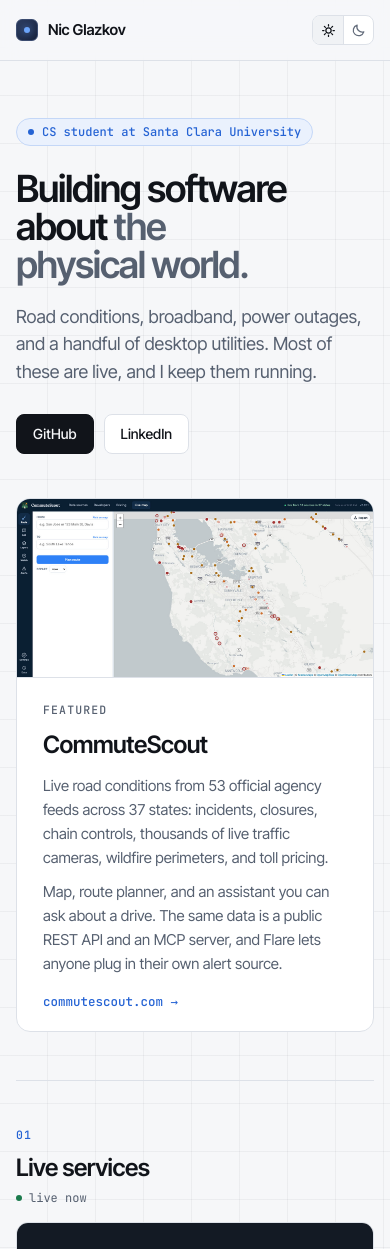
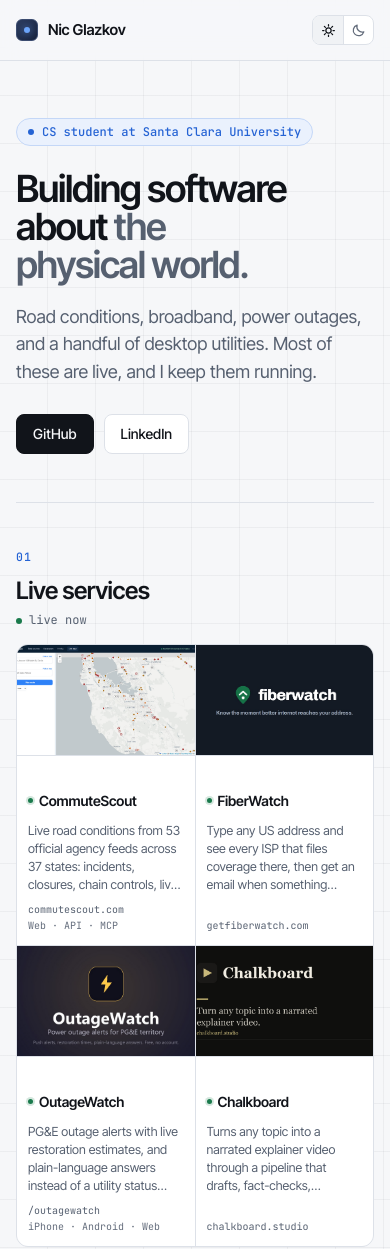
Before and after one commit to nicglazkov/nicglazkov.github.io, a plain HTML site: page index.html in a window 390 px wide. Shown: the top 1249 px of the page. Drawn offline with Linux system fonts and the light colour scheme.

Commit message:
Portfolio: two-column project grid at every width
CommuteScout is now a regular card in Live services instead of a full-width
feature. Every group uses two columns, phones included, with compact cards.
An odd last card spans both columns as a short horizontal card.
Mobbin refs: ramp.design work grid, IKEA two-up phone grid, Stripe portfolio cards.

Co-Authored-By: Claude Opus 5.5 <noreply@anthropic.com>
Claude-Session: https://claude.ai/code/session_01HgktewqW2pb2pWiu7n5WSg

```diff
--- a/index.html
+++ b/index.html
@@ -22,42 +22,42 @@
 <link rel="preload" href="fonts/inter-tight-latin.woff2" as="font" type="font/woff2" crossorigin>
 <link rel="stylesheet" href="console.css">
 <style>
-/* Portfolio only: the project grid. Everything else comes from console.css. */
-.feature{display:grid;grid-template-columns:minmax(0,1.5fr) minmax(0,1fr);text-decoration:none!important;color:var(--fg)}
-.feature .view{border-right:1px solid var(--line)}
-.feature .view img{aspect-ratio:2/1;object-fit:cover;object-position:center top;height:100%}
-.feature .side{padding:26px 26px 22px;display:flex;flex-direction:column;gap:10px}
-.feature .side h2{font-size:24px;letter-spacing:-.02em}
-.feature .side p{color:var(--mut);font-size:15px;margin:0}
-.feature .go{margin-top:auto;padding-top:10px;font:500 12.5px/1 var(--f-mono);color:var(--acc)}
-.feature:hover .go{text-decoration:underline;text-underline-offset:3px}
-.proj{display:grid;grid-template-columns:repeat(3,minmax(0,1fr));gap:1px;background:var(--line);border:1px solid var(--line);border-radius:var(--radius);overflow:hidden}
+/* Portfolio only: the project grid. Everything else comes from console.css.
+   Two columns at every width. An odd card out at the end of a group turns into a wide,
+   horizontal card so no row holds one oversized tile. */
+.proj{display:grid;grid-template-columns:repeat(2,minmax(0,1fr));gap:1px;background:var(--line);border:1px solid var(--line);border-radius:var(--radius);overflow:hidden}
 .proj a{background:var(--pan);color:var(--fg);text-decoration:none;display:flex;flex-direction:column;min-width:0;transition:background .15s}
-.proj a:hover{background:var(--pan2)}
+.proj a:hover{background:var(--pan2);text-decoration:none}
 .proj .ph{aspect-ratio:16/9;overflow:hidden;border-bottom:1px solid var(--line);background:var(--pan2)}
 .proj .ph img{width:100%;height:100%;object-fit:cover;transition:transform .5s var(--ease)}
 .proj a:hover .ph img{transform:scale(1.02)}
-.proj .in{padding:16px 18px 18px;display:flex;flex-direction:column;flex:1}
-.proj h3{font-size:16.5px;letter-spacing:-.01em;display:flex;align-items:center;gap:8px}
-.proj h3 .dot{width:6px;height:6px;border-radius:50%;background:var(--ok);box-shadow:0 0 0 3px color-mix(in srgb,var(--ok) 18%,transparent)}
-.proj p{color:var(--mut);font-size:14px;line-height:1.55;margin:6px 0 0}
+.proj .in{padding:18px 20px 18px;display:flex;flex-direction:column;flex:1}
+.proj h3{font-size:17px;letter-spacing:-.01em;display:flex;align-items:center;gap:8px}
+.proj h3 .dot{width:6px;height:6px;border-radius:50%;background:var(--ok);box-shadow:0 0 0 3px color-mix(in srgb,var(--ok) 18%,transparent);flex:none}
+.proj p{color:var(--mut);font-size:14.5px;line-height:1.55;margin:6px 0 0;max-width:58ch}
 .proj .meta{margin-top:auto;padding-top:14px;display:flex;flex-wrap:wrap;justify-content:space-between;gap:4px 12px;font:400 11.5px/1.4 var(--f-mono);color:var(--faint)}
 .proj .meta .host{color:var(--mut);white-space:nowrap}
-.proj.five{grid-template-columns:repeat(6,minmax(0,1fr))}
-.proj.five>a{grid-column:span 2}
-.proj.five>a:nth-child(n+4){grid-column:span 3}
-.proj.two{grid-template-columns:repeat(2,minmax(0,1fr))}
-.proj.two .ph{aspect-ratio:2/1}
 .proj .tall .ph img{object-position:center 30%}
+/* odd one out: spans both columns, image beside the text */
+.proj>a:last-child:nth-child(odd){grid-column:1/-1;display:grid;grid-template-columns:minmax(0,1fr) minmax(0,1fr)}
+.proj>a:last-child:nth-child(odd) .ph{border-bottom:0;border-right:1px solid var(--line);aspect-ratio:auto;min-height:100%}
+.proj>a:last-child:nth-child(odd) .in{padding:24px 26px}
 .legend{display:flex;gap:16px;align-items:center;font:400 12px/1 var(--f-mono);color:var(--faint);margin:0 0 18px}
 .legend .dot{display:inline-block;width:6px;height:6px;border-radius:50%;background:var(--ok);margin-right:7px;vertical-align:middle}
 @media (prefers-reduced-motion:reduce){.proj .ph img{transition:none}.proj a:hover .ph img{transform:none}}
-@media (max-width:900px){
-  .feature{grid-template-columns:1fr}.feature .view{border-right:0;border-bottom:1px solid var(--line)}
-  .proj{grid-template-columns:repeat(2,minmax(0,1fr))}
-  .proj.five{grid-template-columns:repeat(2,minmax(0,1fr))}.proj.five>a,.proj.five>a:nth-child(n+4){grid-column:auto}.proj.five>a:first-child{grid-column:span 2}
+/* Phones: still two columns, with compact cards */
+@media (max-width:620px){
+  .proj .ph{aspect-ratio:16/10}
+  .proj .in{padding:10px 11px 12px}
+  .proj h3{font-size:14px;gap:6px;line-height:1.25}
+  .proj h3 .dot{width:5px;height:5px;box-shadow:0 0 0 2px color-mix(in srgb,var(--ok) 18%,transparent)}
+  .proj p{font-size:12.5px;line-height:1.45;margin-top:4px;display:-webkit-box;-webkit-line-clamp:4;-webkit-box-orient:vertical;overflow:hidden}
+  .proj .meta{padding-top:9px;font-size:10px;gap:2px 8px}
+  .proj .meta .host{white-space:normal;overflow-wrap:anywhere}
+  .proj>a:last-child:nth-child(odd){grid-template-columns:minmax(0,1fr) minmax(0,1fr)}
+  .proj>a:last-child:nth-child(odd) .ph{aspect-ratio:16/10;min-height:0;align-self:center;margin:10px 0 10px 10px;border:1px solid var(--line);border-radius:7px}
+  .proj>a:last-child:nth-child(odd) .in{padding:10px 11px 12px}
 }
-@media (max-width:620px){.proj,.proj.two{grid-template-columns:1fr}.proj.five{grid-template-columns:1fr}.proj.five>a:first-child{grid-column:auto}}
 </style>
 </head>
 <body>
@@ -88,24 +88,16 @@
     </div>
   </header>
 
-  <a class="stage feature" href="https://commutescout.com">
-    <div class="view flush"><img src="assets/cs-hero-map.jpg" alt="The CommuteScout map with live incidents, closures and cameras" width="1400" height="700"></div>
-    <div class="side">
-      <span class="label">Featured</span>
-      <h2>CommuteScout</h2>
-      <p>Live road conditions from 53 official agency feeds across 37 states: incidents, closures, chain controls, thousands of live traffic cameras, wildfire perimeters, and toll pricing.</p>
-      <p>Map, route planner, and an assistant you can ask about a drive. The same data is a public REST API and an MCP server, and Flare lets anyone plug in their own alert source.</p>
-      <span class="go">commutescout.com &rarr;</span>
-    </div>
-  </a>
 
   <main>
     <section class="panel" id="live">
       <h2>Live services</h2>
       <p class="legend"><span><span class="dot"></span>live now</span></p>
-      <div class="proj two">
+      <div class="proj">
+        <a href="https://commutescout.com"><div class="ph"><img src="assets/cs-hero-map.jpg" alt="The CommuteScout map with live incidents, closures and cameras" loading="lazy"></div><div class="in"><h3><span class="dot"></span>CommuteScout</h3><p>Live road conditions from 53 official agency feeds across 37 states: incidents, closures, chain controls, live traffic cameras, wildfire perimeters, and toll pricing. Also a public REST API and an MCP server.</p><div class="meta"><span class="host">commutescout.com</span><span>Web · API · MCP</span></div></div></a>
         <a href="https://getfiberwatch.com"><div class="ph"><img src="assets/fw-og.jpg" alt="FiberWatch" loading="lazy"></div><div class="in"><h3><span class="dot"></span>FiberWatch</h3><p>Type any US address and see every ISP that files coverage there, then get an email when something better arrives. Built on 49.1 million FCC records covering 2,067 providers.</p><div class="meta"><span class="host">getfiberwatch.com</span></div></div></a>
         <a href="https://nicglazkov.github.io/outagewatch/"><div class="ph"><img src="assets/ow-social.jpg" alt="OutageWatch" loading="lazy"></div><div class="in"><h3><span class="dot"></span>OutageWatch</h3><p>PG&amp;E outage alerts with live restoration estimates, and plain-language answers instead of a utility status code.</p><div class="meta"><span class="host">/outagewatch</span><span>iPhone · Android · Web</span></div></div></a>
+        <a href="https://chalkboard.studio"><div class="ph"><img src="assets/cb-og.jpg" alt="Chalkboard" loading="lazy"></div><div class="in"><h3><span class="dot"></span>Chalkboard</h3><p>Turns any topic into a narrated explainer video through a pipeline that drafts, fact-checks, animates, and renders it. Open source; the hosted version is in private beta.</p><div class="meta"><span class="host">chalkboard.studio</span></div></div></a>
       </div>
     </section>
 
@@ -119,20 +111,13 @@
     </section>
 
     <section class="panel" id="desktop">
-      <h2>Desktop</h2>
-      <div class="proj five">
+      <h2>Desktop and hardware</h2>
+      <div class="proj">
         <a href="https://nicglazkov.github.io/switchboard/"><div class="ph"><img src="assets/sb-board.jpg" alt="The Switchboard board, with chats from three computers sorted by what they need" loading="lazy"></div><div class="in"><h3>Switchboard</h3><p>One board for the Claude Code chats on all your computers: see which need you, answer them, open their terminals, and start new ones on any machine.</p><div class="meta"><span class="host">/switchboard</span><span>macOS · Windows · Linux</span></div></div></a>
         <a href="https://nicglazkov.github.io/jotbay/"><div class="ph"><img src="assets/jb-main.jpg" alt="Jotbay" loading="lazy"></div><div class="in"><h3>Jotbay</h3><p>Keeps a folder of markdown notes in sync across every machine you use, through a private git repository you own.</p><div class="meta"><span class="host">/jotbay</span><span>macOS · Windows · Linux · 150+ downloads</span></div></div></a>
         <a href="https://nicglazkov.github.io/gcloud-dot/"><div class="ph"><img src="assets/gd-tile.jpg" alt="GCloud Dot" loading="lazy"></div><div class="in"><h3>GCloud Dot</h3><p>Know before your cloud session expires, not after your next command fails. It measures the session and learns how long yours last.</p><div class="meta"><span class="host">/gcloud-dot</span><span>macOS · Windows · Linux · 140+ downloads</span></div></div></a>
         <a href="https://nicglazkov.github.io/overhang/"><div class="ph"><img src="assets/oh-tile.jpg" alt="Overhang" loading="lazy"></div><div class="in"><h3>Overhang</h3><p>Recovers the menu bar icons macOS hides behind the notch. Under 2 MB, no private APIs, and no permissions at all.</p><div class="meta"><span class="host">/overhang</span><span>macOS</span></div></div></a>
         <a href="https://nicglazkov.github.io/pixel-audio-bridge/"><div class="ph"><img src="assets/pab-social.jpg" alt="Pixel Audio Bridge" loading="lazy"></div><div class="in"><h3>Pixel Audio Bridge</h3><p>Hear your Android phone through the headphones already connected to your Mac. Put them on and it starts by itself.</p><div class="meta"><span class="host">/pixel-audio-bridge</span><span>macOS</span></div></div></a>
-      </div>
-    </section>
-
-    <section class="panel" id="longer">
-      <h2>Longer-running</h2>
-      <div class="proj two">
-        <a href="https://chalkboard.studio"><div class="ph"><img src="assets/cb-og.jpg" alt="Chalkboard" loading="lazy"></div><div class="in"><h3><span class="dot"></span>Chalkboard</h3><p>Turns any topic into a narrated explainer video through a pipeline that drafts, fact-checks, animates, and renders it. Open source; the hosted version is in private beta.</p><div class="meta"><span class="host">chalkboard.studio</span></div></div></a>
         <a class="tall" href="https://github.com/FH-EngineeringClub/UR10_Workspace"><div class="ph"><img src="assets/ur10.jpg" alt="UR10 chess robot" loading="lazy"></div><div class="in"><h3>UR10 chess robot</h3><p>A written-off industrial arm that a few of us rebuilt to play chess. It has not lost to a human yet.</p><div class="meta"><span class="host">github.com/FH-EngineeringClub</span><span>Foothill Engineering Club</span></div></div></a>
       </div>
     </section>
```
Also changed, not shown: .github/redesign/after-desktop.png (deleted), .github/redesign/after-lighttall.png (deleted), .github/redesign/after-phone.png (deleted), .github/redesign/after-phonetall.png (deleted), .github/redesign/after-tall.png (deleted), .github/redesign/before-desktop.png (deleted), .github/redesign/before-phone.png (deleted).
